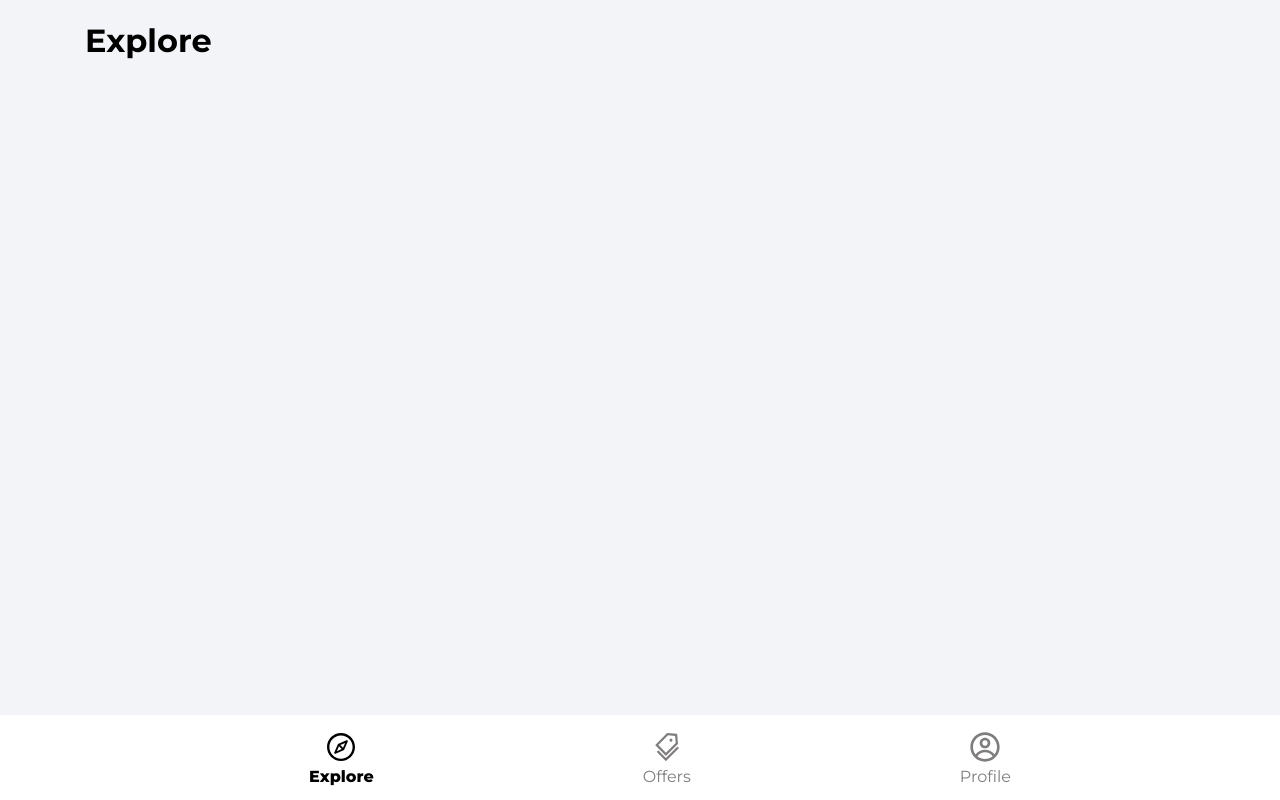
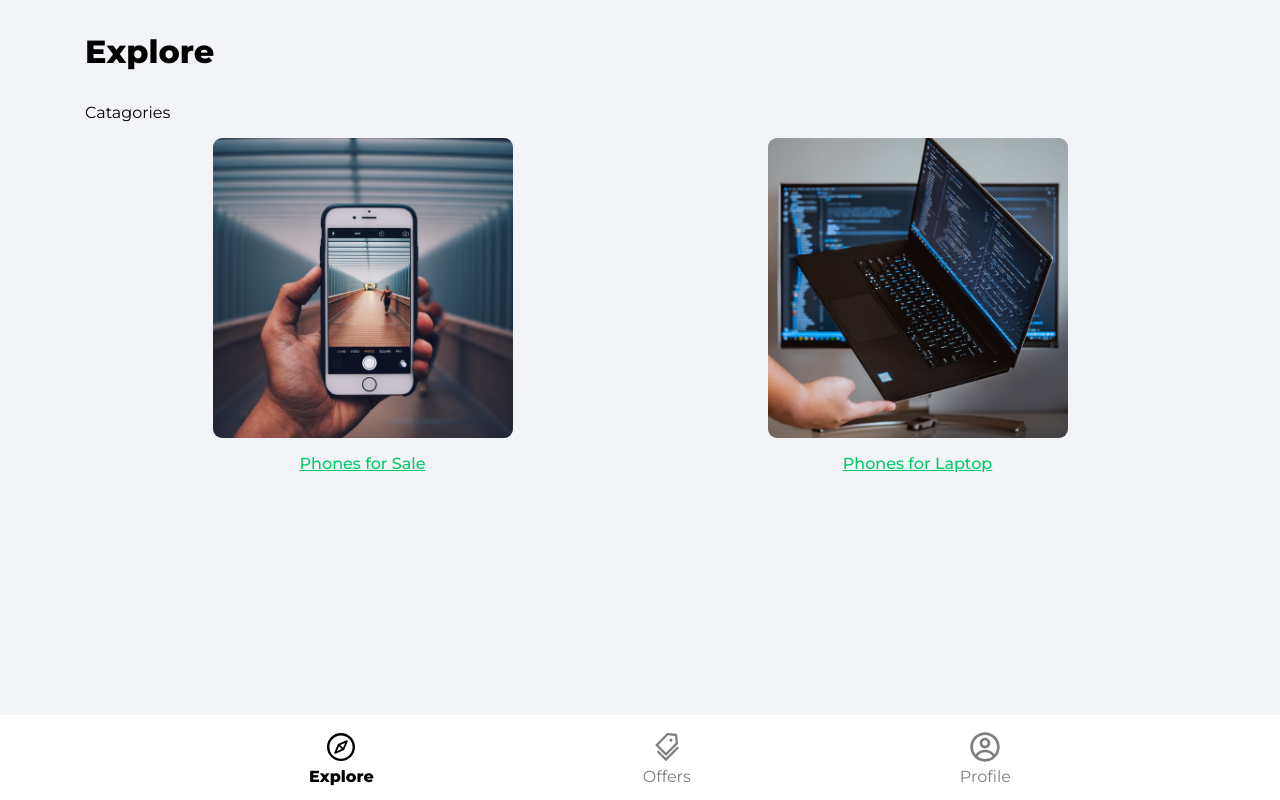
Before and after one commit to halilibrahimcelik/tech-market, a React (Create React App) app: page / in a window 1280 px wide. Built offline with nearby package versions, Linux system fonts and the light colour scheme; no server answers.

Commit message:
Added Category section

```diff
--- /dev/null
+++ b/src/components/listings/Listings.jsx
@@ -0,0 +1,54 @@
+import React from "react";
+import { Link } from "react-router-dom";
+import styles from "./Listings.module.scss";
+import { GrSystem } from "react-icons/gr";
+import { MdSystemUpdate } from "react-icons/md";
+import { CgSmartphoneRam } from "react-icons/cg";
+
+const Listings = ({ listings }) => {
+  console.log(listings);
+  return (
+    <>
+      {listings.map((listing) => {
+        const {
+          id,
+          brand,
+          imageUrls,
+          name,
+          location,
+          offer,
+          operatingSystem,
+          ramMemory,
+          regularPrice,
+          screentSize,
+          timeStamp,
+          type,
+          discountedPrice,
+          geoLocation,
+        } = listing;
+        return (
+          <li key={id} className={styles.product}>
+            <Link to={`/category/${type}/${id}`}>
+              <img src={imageUrls[0]} alt={name} />
+            </Link>
+
+            <div className={styles["product-detail"]}>
+              <p>{location} </p>
+              <p>{name} </p>
+              <p>{regularPrice} </p>
+
+              <div>
+                {type === "laptop" ? <GrSystem /> : <MdSystemUpdate />}
+                <span>Operating System: {operatingSystem} </span>
+              </div>
+              <CgSmartphoneRam />
+              <span>Ram-Memory: {ramMemory} </span>
+            </div>
+          </li>
+        );
+      })}
+    </>
+  );
+};
+
+export default Listings;
--- /dev/null
+++ b/src/components/listings/Listings.module.scss
@@ -0,0 +1,5 @@
+.product{
+    img{
+        width: 200px;
+    }
+}
--- /dev/null
+++ b/src/pages/category/Category.jsx
@@ -0,0 +1,76 @@
+import { useEffect, useState } from "react";
+import { useParams } from "react-router-dom";
+import {
+  collection,
+  getDocs,
+  query,
+  where,
+  orderBy,
+  limit,
+  startAfter,
+} from "firebase/firestore";
+import { db } from "../../helpers/firebase.config";
+import { toast } from "react-toastify";
+import Spinner from "../../components/spinner/Spinner";
+import styles from "./Category.module.scss";
+import Listings from "../../components/listings/Listings";
+const Category = () => {
+  const [listings, setListings] = useState(null);
+  const [loading, setLoading] = useState(true);
+
+  const params = useParams();
+  useEffect(() => {
+    const fetchData = async () => {
+      try {
+        //?getting reference
+        const listingsRef = collection(db, "listings");
+        //?getting query
+        const newQuery = query(
+          listingsRef,
+          where("type", "==", params.categoryName),
+          orderBy("timeStamp", "desc"),
+          limit(10)
+        );
+
+        //Execute query
+        const querySnap = await getDocs(newQuery);
+        let listingArray = [];
+        querySnap.forEach((doc) => {
+          console.log(doc.data());
+          return listingArray.push({
+            id: doc.id, //id doc.data() içinde yok manuel olarak ekliyoru<
+            ...doc.data(),
+          });
+        });
+
+        setListings(listingArray);
+        console.log(listingArray);
+        setLoading(false);
+      } catch (error) {
+        toast.error(error.message);
+      }
+    };
+    fetchData();
+  }, []);
+  return (
+    <section className={styles.container}>
+      <header>
+        <p>
+          {" "}
+          {params.categoryName === "laptop" ? "Laptops" : "Phones"} for Sale
+        </p>
+      </header>
+      {loading ? (
+        <Spinner />
+      ) : listings && listings.length > 0 ? (
+        <ul>
+          <Listings listings={listings} />
+        </ul>
+      ) : (
+        <p>No listing for {params.categoryName} </p>
+      )}
+    </section>
+  );
+};
+
+export default Category;
--- /dev/null
+++ b/src/pages/category/Category.module.scss
@@ -0,0 +1,11 @@
+.container{
+    header{
+        font-size: 2rem;
+        font-weight: 800;
+        margin-top: 2rem;
+    }
+
+    ul{
+        list-style-type: none;
+    }
+}
--- a/src/pages/home/Explore.jsx
+++ b/src/pages/home/Explore.jsx
@@ -2,17 +2,42 @@ import React from "react";
 import { useAuthContext } from "../../hook/userAuth";
 import { toast } from "react-toastify";
 import CustomToastify from "../../components/toastify/CustomToastify";
+import laptopImg from "../../assets/laptop image.jpg";
+import phoneImg from "../../assets/phone-image.jpg";
+import styles from "./Explore.module.scss";
+import { Link } from "react-router-dom";
+
 const Explore = () => {
-  const { auth, token } = useAuthContext();
+  const { auth } = useAuthContext();
   console.log(auth);
 
-  if (auth?.currentUser) {
-    toast(<CustomToastify />);
-  }
+  // if (auth?.currentUser) {
+  //   toast(<CustomToastify />);
+  // }
   return (
-    <div>
-      <h1>Explore</h1>
-    </div>
+    <section className={styles.explore}>
+      <header className={styles.header}>
+        <p>Explore</p>
+      </header>
+      <main>
+        {/*Slider*/}
+        <p className={styles["category-header"]}>Catagories</p>
+        <div className={styles.categories}>
+          <div>
+            <Link to="/category/phone" className={styles["category-product"]}>
+              <img src={phoneImg} alt="Phone catagory" />
+              <p>Phones for Sale</p>
+            </Link>
+          </div>
+          <div className={styles["category-product"]}>
+            <Link to="/category/laptop" className={styles["category-product"]}>
+              <img src={laptopImg} alt="Phone catagory" />
+              <p>Phones for Laptop</p>
+            </Link>
+          </div>
+        </div>
+      </main>
+    </section>
   );
 };
 
--- /dev/null
+++ b/src/pages/home/Explore.module.scss
@@ -0,0 +1,47 @@
+@import "../../sass/variables";
+.explore{
+
+}
+.header{
+    font-size: 2rem;
+    font-weight: 800;
+}
+.catagory-header{
+    font-weight: 700;
+    margin-top: 3rem;
+}
+
+.categories{
+    display: grid;
+    grid-template-columns: 1fr 1fr;
+
+
+    // gap: 2rem;
+}
+.category-product{
+  display: flex;
+  flex-direction: column;
+  justify-content:center ;
+  align-items: center;
+  color:$primary_color;
+  opacity: 1;
+  transition: all 0.3s ease-in;
+  &:hover{
+    opacity: 0.85;
+  }
+
+ img{
+
+    height: 25vh;
+    min-height:300px ;
+  border-radius: 9px;
+
+    object-fit: contain;
+
+
+ }
+ p{
+    font-weight: 500;
+    text-align: left;
+ }
+}
--- a/src/router/AppRouter.jsx
+++ b/src/router/AppRouter.jsx
@@ -8,6 +8,7 @@ import SignUp from "../pages/register/SignUp";
 import ForgotPassword from "../pages/forgotPassword/ForgotPassword";
 import Navbar from "../components/navBar/Navbar";
 import ProtectedRotue from "./ProtectedRotue";
+import Category from "../pages/category/Category";
 
 const AppRouter = () => {
   return (
@@ -15,6 +16,7 @@ const AppRouter = () => {
       <Routes>
         <Route path="/" element={<Explore />} />
         <Route path="/offers" element={<Offers />} />
+        <Route path="/category/:categoryName" element={<Category />} />
         <Route path="/sign-in" element={<SignIn />} />
         <Route path="profile" element={<ProtectedRotue />}>
           <Route path="" element={<Profile />} />
--- /dev/null
+++ b/src/sass/_variables.scss
@@ -0,0 +1 @@
+$primary_color:#00CC66
```
Also changed, not shown: src/assets/laptop image.jpg (added), src/assets/phone-image.jpg (added).
